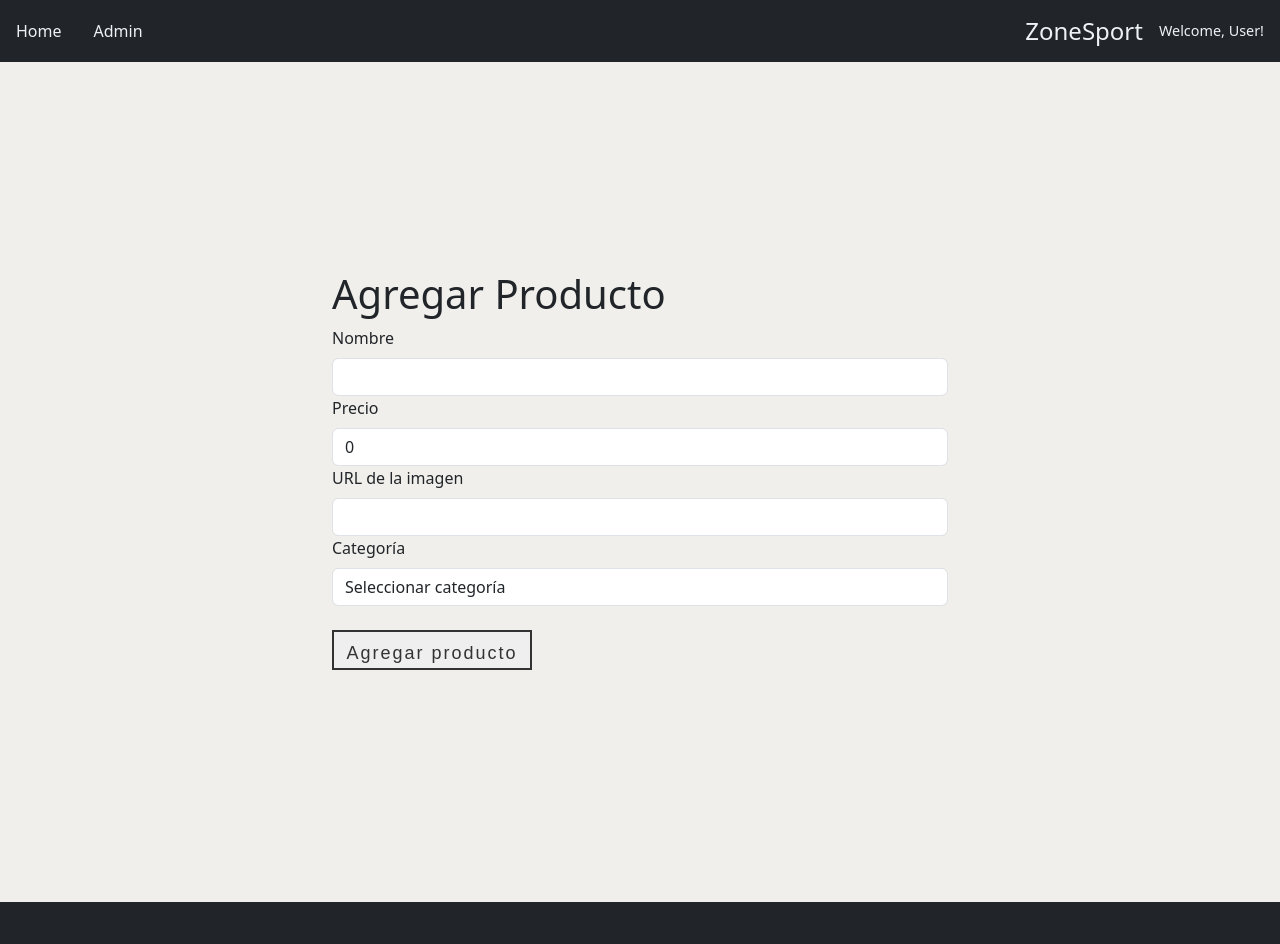
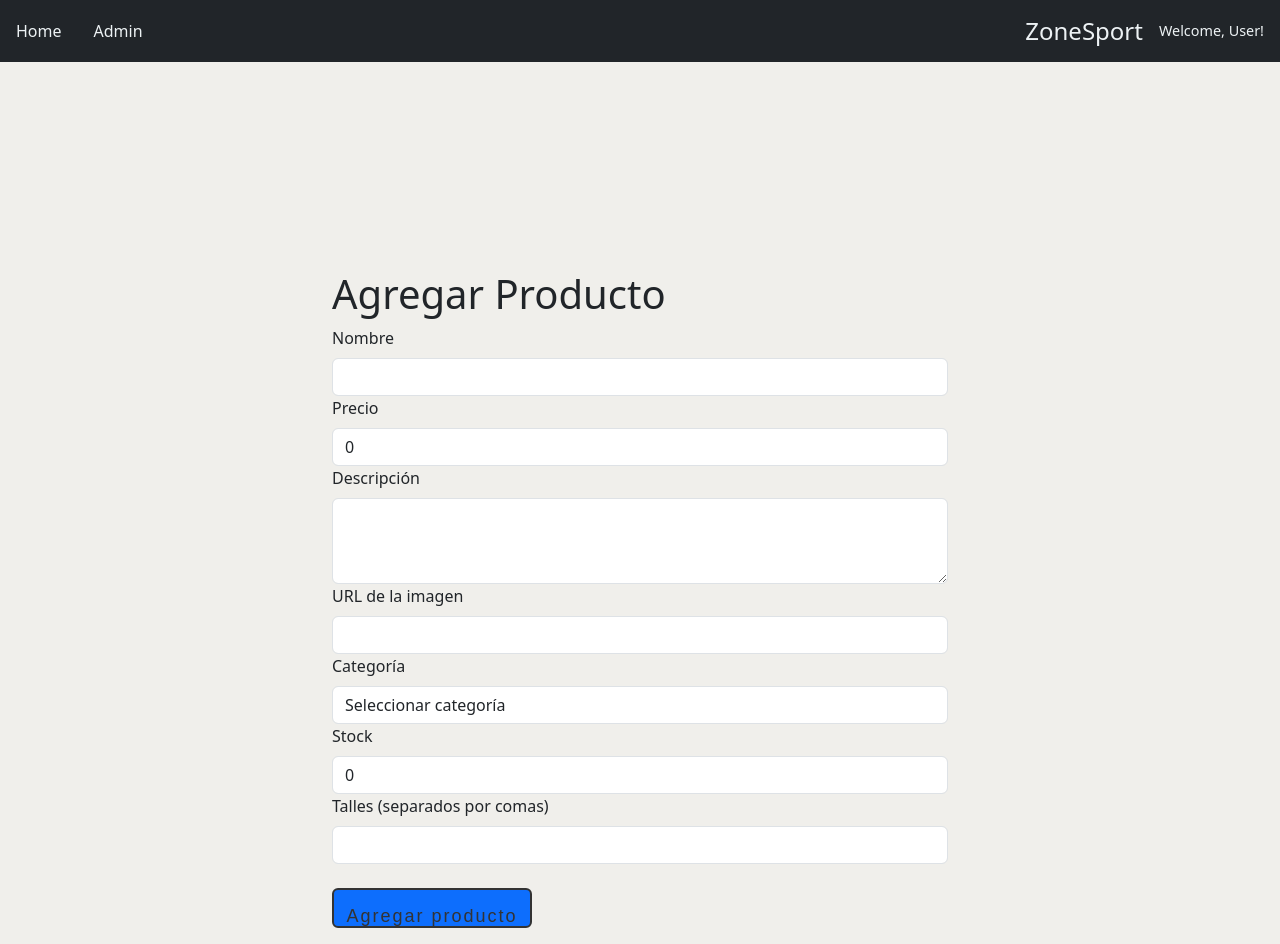
Before and after one commit to MarianoDiazz/ZoneSport, a React (Vite) app: page /Admin/create in a window 1280 px wide. Shown: the top 944 px of the page. Built offline with nearby package versions, Linux system fonts and the light colour scheme; data requests are answered from the project's data file; a web font is replaced by a local one.

Commit message:
add new items in cart

```diff
--- a/db.json
+++ b/db.json
@@ -27,6 +27,61 @@
       "image": "https://filaar.vtexassets.com/arquivos/ids/6845354-500-auto?v=638211405721270000&width=500&height=auto&aspect=true",
       "category": "calzado",
       "id": "3R2s9w_"
+    },
+    {
+      "name": "Converse Botas",
+      "price": "50",
+      "image": "https://i.pinimg.com/564x/2a/e7/45/2ae745913e4241f77bc9b95762223bc4.jpg",
+      "category": "calzado",
+      "description": "Converse: Estilo, actitud y rebeldía en unas botas. ¡Marca tendencia y destaca con tu personalidad única!",
+      "stock": "11",
+      "sizes": [
+        "38",
+        "39",
+        "40",
+        "41"
+      ],
+      "id": "DYOPeRo"
+    },
+    {
+      "name": "Adidas Quorum",
+      "price": "46",
+      "image": "https://i.pinimg.com/564x/04/09/cb/0409cb95ab4180813d327d946ccad08e.jpg",
+      "category": "calzado",
+      "description": "aaaaaaaaaaaaaaaaaaaaaaaaaaaaaaaa",
+      "stock": "10",
+      "size": "40, 41",
+      "id": "7F9AMiZ"
+    },
+    {
+      "name": "New Balance ",
+      "price": "38.99",
+      "image": "https://i.pinimg.com/564x/c1/f7/23/c1f7238c58f845a195f4ea4d59418981.jpg",
+      "category": "calzado",
+      "description": "Zapas New balance pa, vofi",
+      "stock": "12",
+      "sizes": [
+        "38",
+        "39",
+        "40",
+        "41"
+      ],
+      "id": "bd_X55g"
+    },
+    {
+      "name": "New Balance xp",
+      "price": "45",
+      "image": "https://i.pinimg.com/564x/c9/0e/11/c90e11574fd8c531615ac868715ee117.jpg",
+      "category": "calzado",
+      "description": "LasNew Balance se destacan por su excelente amortiguación y soporte, lo que las convierte en una opción popular tanto para deportistas como para uso diario. Utilizan tecnologías innovadoras en la fabricación de sus suelas y entresuelas para brindar una experiencia de caminata o carrera cómoda y estable.",
+      "stock": "45",
+      "sizes": [
+        "38",
+        "39",
+        "40",
+        "41"
+      ],
+      "id": "NddDYkB"
     }
   ]
 }
--- a/src/components/Admin/EditProduct.jsx
+++ b/src/components/Admin/EditProduct.jsx
@@ -12,39 +12,39 @@ import { useNavigate } from 'react-router-dom';
 
 const EditProduct = ({ URL, getApi }) => {
   // defino el state en un objeto vacio. Recupero y guardo la info del prod
-    const [product, setProduct] = useState({})
-    const navigate = useNavigate()
+  const [product, setProduct] = useState({});
+  const navigate = useNavigate();
   // Params. Recupero ID
-    const { id } = useParams()
+  const { id } = useParams();
 
   // Uso references
-    const nameRef = useRef('')
-    const urlRef = useRef('')
-    const priceRef = useRef('')
+  const nameRef = useRef('');
+  const urlRef = useRef('');
+  const priceRef = useRef('');
+  const stockRef = useRef('');
+  const descripRef = useRef('');
+  const sizeRef = useRef('');
 
   // LLamlo a la api con useefect, para obtener el prod por su id
 
   useEffect(() => {
-        obtenerProducto()
-    }, [])
+    obtenerProducto();
+  }, []);
 
   const obtenerProducto = async () => {
     // llamo a la api con trycatch
     try {
-            const res = await fetch(`${URL}/${id}`)
+      const res = await fetch(`${URL}/${id}`);
       const productApi = await res.json();
-            setProduct(productApi)
-
-
+      setProduct(productApi);
     } catch (error) {
-            console.log(error)
+      console.log(error);
     }
-    }
+  };
 
   const handleSubmit = (e) => {
-        e.preventDefault()
+    e.preventDefault();
 
-        // console.log(nameRef.current.value)
     // validar la info
     if (
       !validarNombre(product.name) ||
@@ -56,61 +56,58 @@ const EditProduct = ({ URL, getApi }) => {
       return;
     }
 
-
     // guardo el objeto
+    const sizesArray = sizeRef.current.value.split(',').map((size) => size.trim());
     const productUpdate = {
       name: nameRef.current.value,
       price: priceRef.current.value,
       image: urlRef.current.value,
-            category: product.category
-        }
+      category: product.category,
+      description: descripRef.current.value,
+      stock: stockRef.current.value,
+      sizes: sizesArray,
+    };
 
     Swal.fire({
-            title: "Estas seguro?",
-            text: "El producto cambiara los valores",
-            icon: "warning",
+      title: 'Estas seguro?',
+      text: 'El producto cambiará los valores',
+      icon: 'warning',
       showCancelButton: true,
-            confirmButtonText: "Update"
+      confirmButtonText: 'Update',
     }).then(async (result) => {
       if (result.isConfirmed) {
         try {
           const res = await fetch(`${URL}/${id}`, {
             method: 'PUT',
             headers: {
-                            "Content-Type": "application/json",
+              'Content-Type': 'application/json',
             },
-                        body: JSON.stringify(productUpdate)
-                    })
+            body: JSON.stringify(productUpdate),
+          });
           if (res.status === 200) {
-                        Swal.fire("Update", "El producto se actualizo correctamente", "success")
-                        getApi()
-                        navigate("/Admin")
+            Swal.fire('Update', 'El producto se actualizó correctamente', 'success');
+            getApi();
+            navigate('/Admin');
           }
         } catch (error) {
-                    console(error)
+          console(error);
         }
-
       }
-        })
-
-    }
+    });
+  };
 
   return (
     <div>
       <Container>
         <h1>Editar Producto</h1>
         <hr></hr>
-                <Form
-                    onSubmit={handleSubmit}
-                >
+        <Form onSubmit={handleSubmit}>
           <Form.Group controlId="name">
             <Form.Label>Nombre</Form.Label>
             <Form.Control
               type="text"
               name="name"
-                            // value={product.name}
               defaultValue={product.name}
-                            // Aqui se guarda el valor actual del input
               ref={nameRef}
             />
           </Form.Group>
@@ -120,9 +117,18 @@ const EditProduct = ({ URL, getApi }) => {
             <Form.Control
               type="number"
               name="price"
-                            // value={product.price}
               defaultValue={product.price}
               ref={priceRef}
+            />
+          </Form.Group>
+          <Form.Group controlId="description">
+            <Form.Label>Descripción</Form.Label>
+            <Form.Control
+              as="textarea"
+              rows={3}
+              name="description"
+              defaultValue={product.description}
+              ref={descripRef}
             />
           </Form.Group>
 
@@ -131,9 +137,26 @@ const EditProduct = ({ URL, getApi }) => {
             <Form.Control
               type="text"
               name="image"
-                            // value={product.image}
               defaultValue={product.image}
               ref={urlRef}
+            />
+          </Form.Group>
+          <Form.Group controlId="stock">
+            <Form.Label>Stock</Form.Label>
+            <Form.Control
+              type="number"
+              name="stock"
+              defaultValue={product.stock}
+              ref={stockRef}
+            />
+          </Form.Group>
+          <Form.Group controlId="sizes">
+            <Form.Label>Talles (separados por comas)</Form.Label>
+            <Form.Control
+              type="text"
+              name="sizes"
+              defaultValue={product.sizes}
+              ref={sizeRef}
             />
           </Form.Group>
 
@@ -144,7 +167,6 @@ const EditProduct = ({ URL, getApi }) => {
               name="category"
               value={product.category}
               onChange={({ target }) => setProduct({ ...product, category: target.value })}
-
             >
               <option value="">Seleccionar categoría</option>
               <option value="calzado">Calzado</option>
--- a/src/components/Admin/ProductCreate.jsx
+++ b/src/components/Admin/ProductCreate.jsx
@@ -15,7 +15,10 @@ const ProductCreate = ({ URL, getApi }) => {
     name: '',
     price: 0,
     image: '',
-    category: ''
+    category: '',
+    description: '',
+    stock: 0,
+    sizes: []
   });
 
   const navigate = useNavigate();
@@ -28,7 +31,8 @@ const ProductCreate = ({ URL, getApi }) => {
       !validarNombre(product.name) ||
       !validarCategoria(product.category) ||
       !validarPrecio(product.price) ||
-      !validarURL(product.image)
+      !validarURL(product.image) ||
+      (product.sizes.length === 0 || product.sizes.includes(''))
     ) {
       Swal.fire('Error!', 'Los campos son inválidos', 'error');
       return;
@@ -57,6 +61,7 @@ const ProductCreate = ({ URL, getApi }) => {
             Swal.fire('Creado', 'Producto creado', 'success');
             getApi();
             navigate('/Admin');
+            setProduct((prevProduct) => ({ ...prevProduct, sizes: [] }));
             e.target.reset();
           }
         } catch (error) {
@@ -68,7 +73,13 @@ const ProductCreate = ({ URL, getApi }) => {
 
   const handleInputChange = (e) => {
     const { name, value } = e.target;
-    setProduct((prevProduct) => ({ ...prevProduct, [name]: value }));
+
+    if (name === 'sizes') {
+      const sizes = value.split(',').map((size) => size.trim());
+      setProduct((prevProduct) => ({ ...prevProduct, sizes }));
+    } else {
+      setProduct((prevProduct) => ({ ...prevProduct, [name]: value }));
+    }
   };
 
   return (
@@ -91,6 +102,17 @@ const ProductCreate = ({ URL, getApi }) => {
             type="number"
             name="price"
             value={product.price}
+            onChange={handleInputChange}
+          />
+        </Form.Group>
+
+        <Form.Group controlId="description">
+          <Form.Label>Descripción</Form.Label>
+          <Form.Control
+            as="textarea"
+            rows={3}
+            name="description"
+            value={product.description}
             onChange={handleInputChange}
           />
         </Form.Group>
@@ -120,9 +142,29 @@ const ProductCreate = ({ URL, getApi }) => {
           </Form.Control>
         </Form.Group>
 
-        <button type="submit" className="btn-AddProduct my-4">
+        <Form.Group controlId="stock">
+          <Form.Label>Stock</Form.Label>
+          <Form.Control
+            type="number"
+            name="stock"
+            value={product.stock}
+            onChange={handleInputChange}
+          />
+        </Form.Group>
+
+        <Form.Group controlId="sizes">
+          <Form.Label>Talles (separados por comas)</Form.Label>
+          <Form.Control
+            type="text"
+            name="sizes"
+            value={product.sizes.join(', ')}
+            onChange={handleInputChange}
+          />
+        </Form.Group>
+
+        <Button type="submit" className="btn-AddProduct my-4">
           <span>Agregar producto</span>
-        </button>
+        </Button>
       </Form>
     </Container>
   );
--- a/src/components/CardProduct.jsx
+++ b/src/components/CardProduct.jsx
@@ -17,7 +17,7 @@ const CardProduct = ({ product }) => {
                         <div className="product-footer">
                             <p className="product-price">${product.price}</p>
                             <Link to={`/Admin/buy/${product.id}`} className="text-decoration-none">
-                                <Button variant="primary" className="buy-button">Buy Now</Button>
+                                <Button className="buy-button">Buy Now</Button>
                             </Link>
 
                         </div>
--- a/src/components/Home.jsx
+++ b/src/components/Home.jsx
@@ -29,7 +29,7 @@ const Home = ({ products }) => {
                     <h2>No se encontro nada</h2>
                 </div >
             }
-            <Generos />
+            {/* <Generos /> */}
         </div>
     );
 };
```
Also changed, not shown: src/components/ProductDetail.jsx (+48 -17 lines), src/helpers/Validations.jsx (+14 -34 lines), src/index.css (+72 -2 lines). Lines whose indentation alone changed are shown as unchanged.
